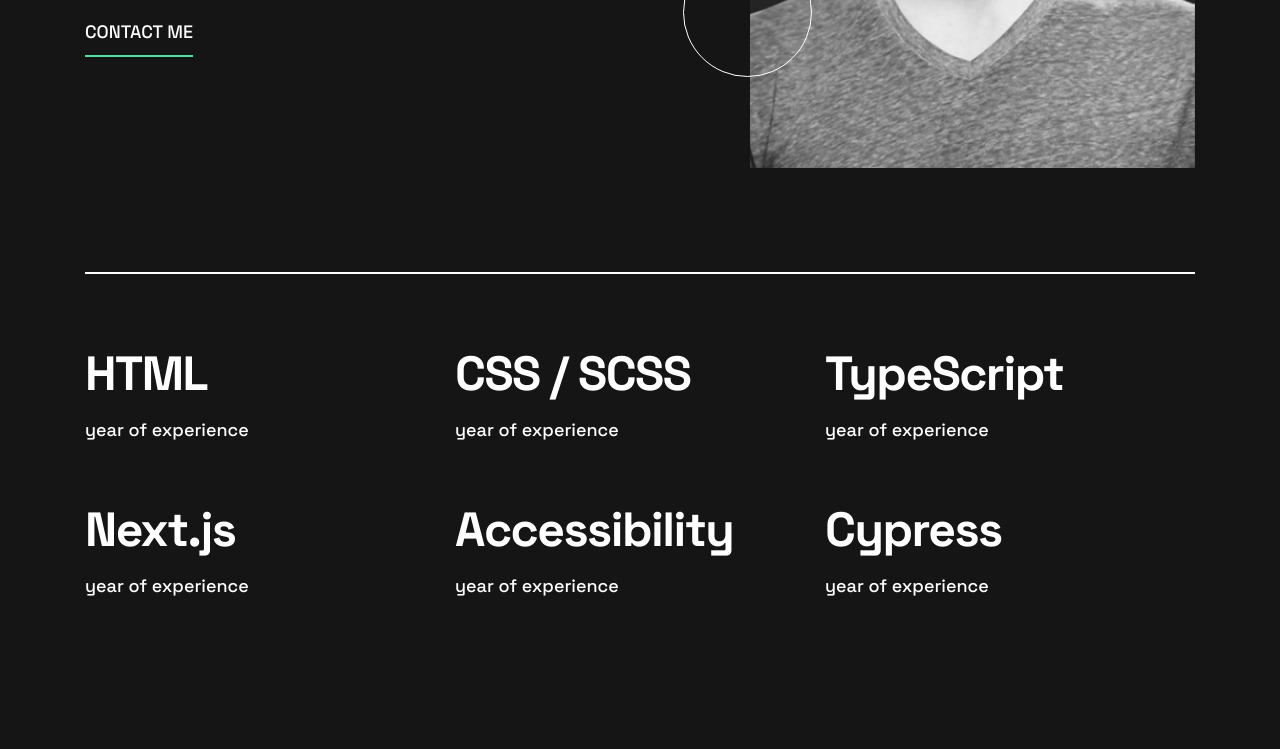
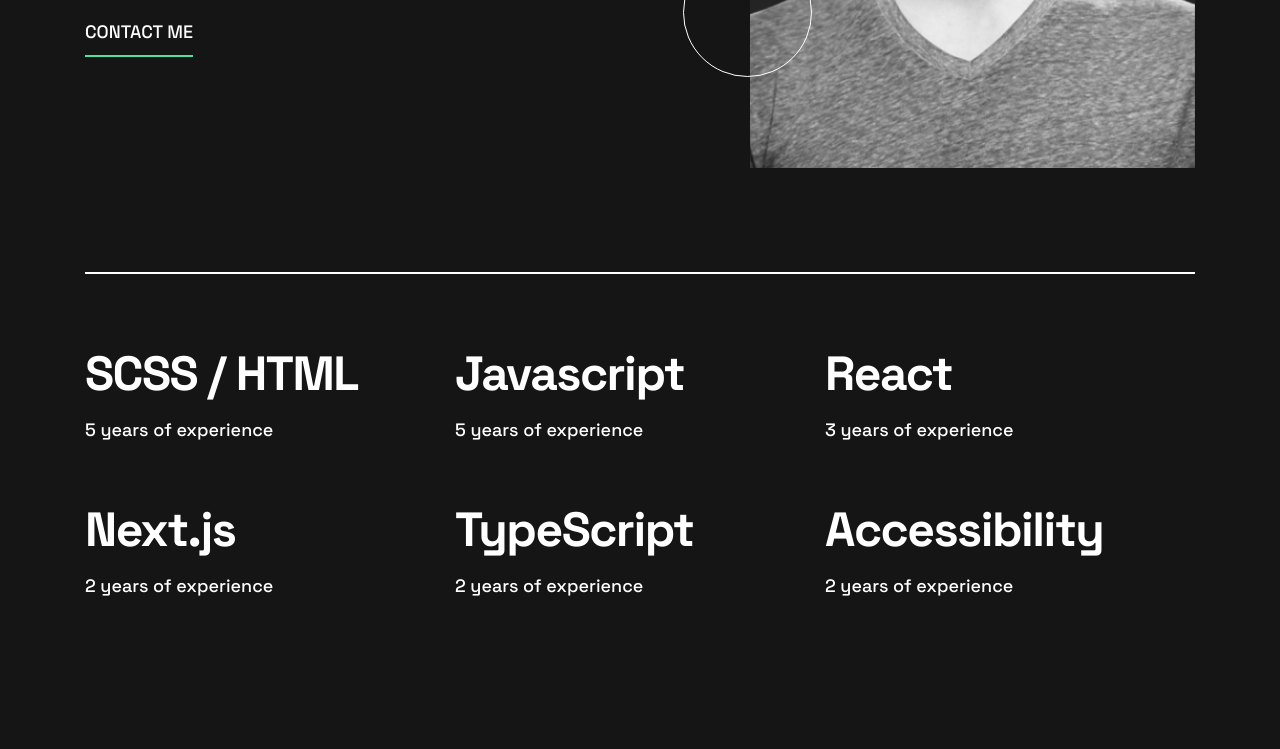
Before and after one commit to emazack/my-portfolio, a Next.js app: page / in a window 1280 px wide. Shown: the part 552-1301 px from the top of the page. Built offline with nearby package versions, Linux system fonts and the light colour scheme; no server answers.

Commit message:
[P3] Refactor skills data and update experience calculation in Wall component

```diff
--- a/src/components/Sections/Wall/Wall.tsx
+++ b/src/components/Sections/Wall/Wall.tsx
@@ -22,6 +22,8 @@
 };
 
 const Wall = () => {
+    const currentYear = new Date().getFullYear();
+
     return (
         <section className={styles.wall}>
             <motion.div
@@ -34,7 +36,7 @@
                     amount: 0.6
                 }}
             >
-                {skills.map(({ name, years }: Skill) => (
+                {skills.map(({ name, startYear }: Skill) => (
                     <motion.div
                         key={name}
                         className={styles.box}
@@ -42,7 +44,7 @@
                         whileHover={{ scale: 1.04, transition: { type: "spring", stiffness: 220 } }}
                     >
                         <h3 className={styles.title}>{name}</h3>
-                        <p className={styles.description}>{years} {years > 1 ? 'years' : 'year'} of experience</p>
+                        <p className={styles.description}>{currentYear - startYear} years of experience</p>
                     </motion.div>
                 ))}
             </motion.div>
--- a/src/data/skills.ts
+++ b/src/data/skills.ts
@@ -4,10 +4,10 @@
 };
 
 export const skills: Skill[] = [
-    { name: "HTML", startYear: 4 },
-    { name: "CSS / SCSS", startYear: 4 },
-    { name: "TypeScript", startYear: 3 },
-    { name: "Next.js", startYear: 3 },
-    { name: "Accessibility", startYear: 4 },
-    { name: "Cypress", startYear: 2 }
+    { name: "SCSS / HTML", startYear: 2020 },
+    { name: "Javascript", startYear: 2020 },
+    { name: "React", startYear: 2022 },
+    { name: "Next.js", startYear: 2023 },
+    { name: "TypeScript", startYear: 2023 },
+    { name: "Accessibility", startYear: 2023 }
 ];
```
